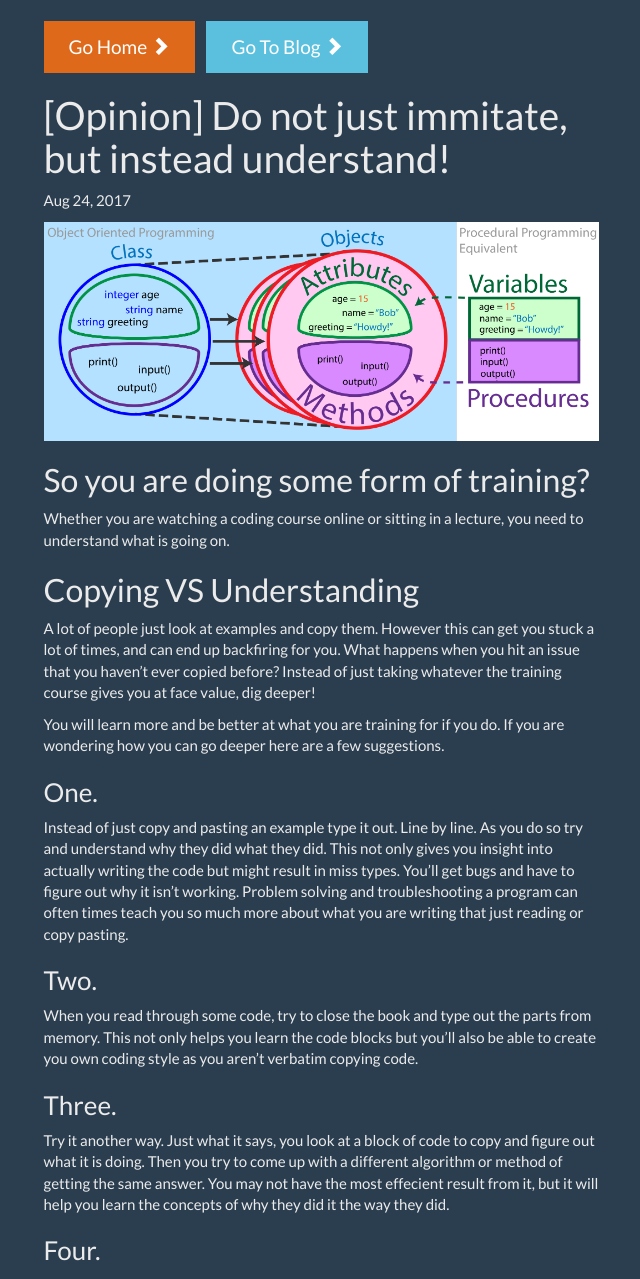
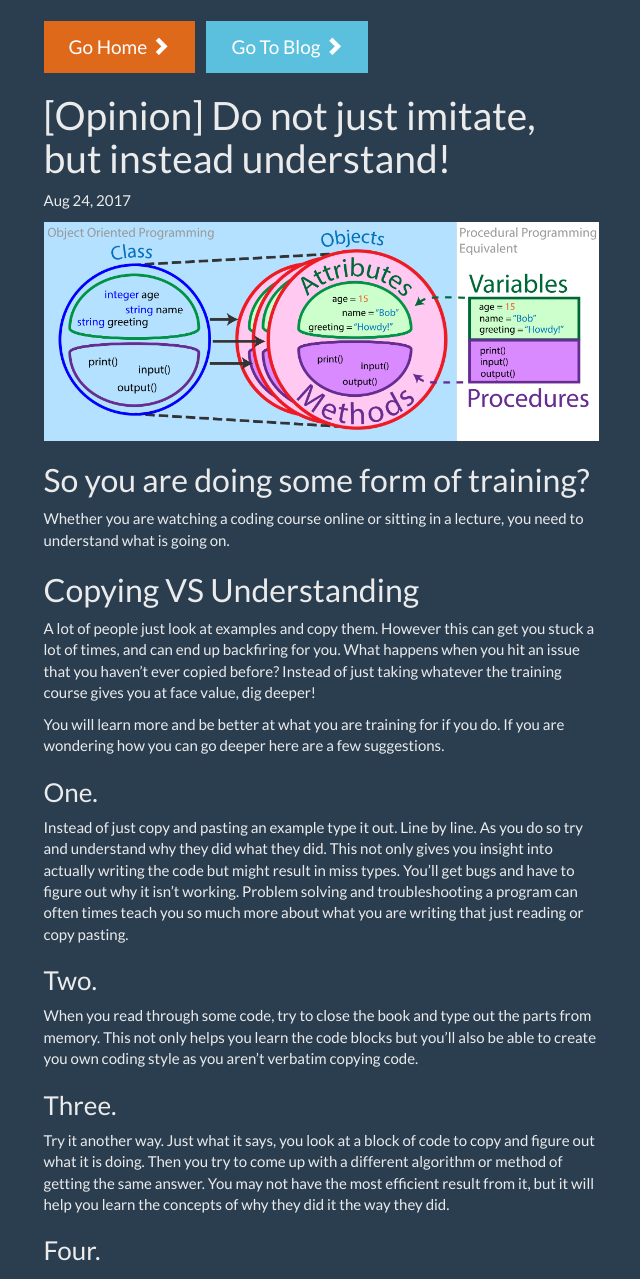
Before and after one commit to shadowcodex/shadowcodex.github.io, a Jekyll site: the page built from _posts/2017-08-24-do-not-just-immitate-but-understand.md, in a window 1280 px wide. Shown: the top 1279 px of the page, without its empty margins (319-959 px from the left). Built offline with Jekyll 4.4.1, drawn with Linux system fonts in a browser that asks for light colours.

Commit message:
spell checked

```diff
--- a/_posts/2017-08-24-do-not-just-immitate-but-understand.md
+++ b/_posts/2017-08-24-do-not-just-immitate-but-understand.md
@@ -1,6 +1,6 @@
 ---
 layout: post
-title:  "[Opinion] Do not just immitate, but instead understand!"
+title:  "[Opinion] Do not just imitate, but instead understand!"
 description: "When you do a training course, don't just go through the motions. Go deeper."
 date:   2017-08-24 07:30:00
 ogimg: "https://shadowcodex.github.io/imgs/blogmedia/object.png"
@@ -41,7 +41,7 @@ you own coding style as you aren't verbatim copying code.
 
 Try it another way. Just what it says, you look at a block of code to copy and figure
 out what it is doing. Then you try to come up with a different algorithm or method of
-getting the same answer. You may not have the most effecient result from it, but it
+getting the same answer. You may not have the most efficient result from it, but it
 will help you learn the concepts of why they did it the way they did.
 
 ### Four.
```
